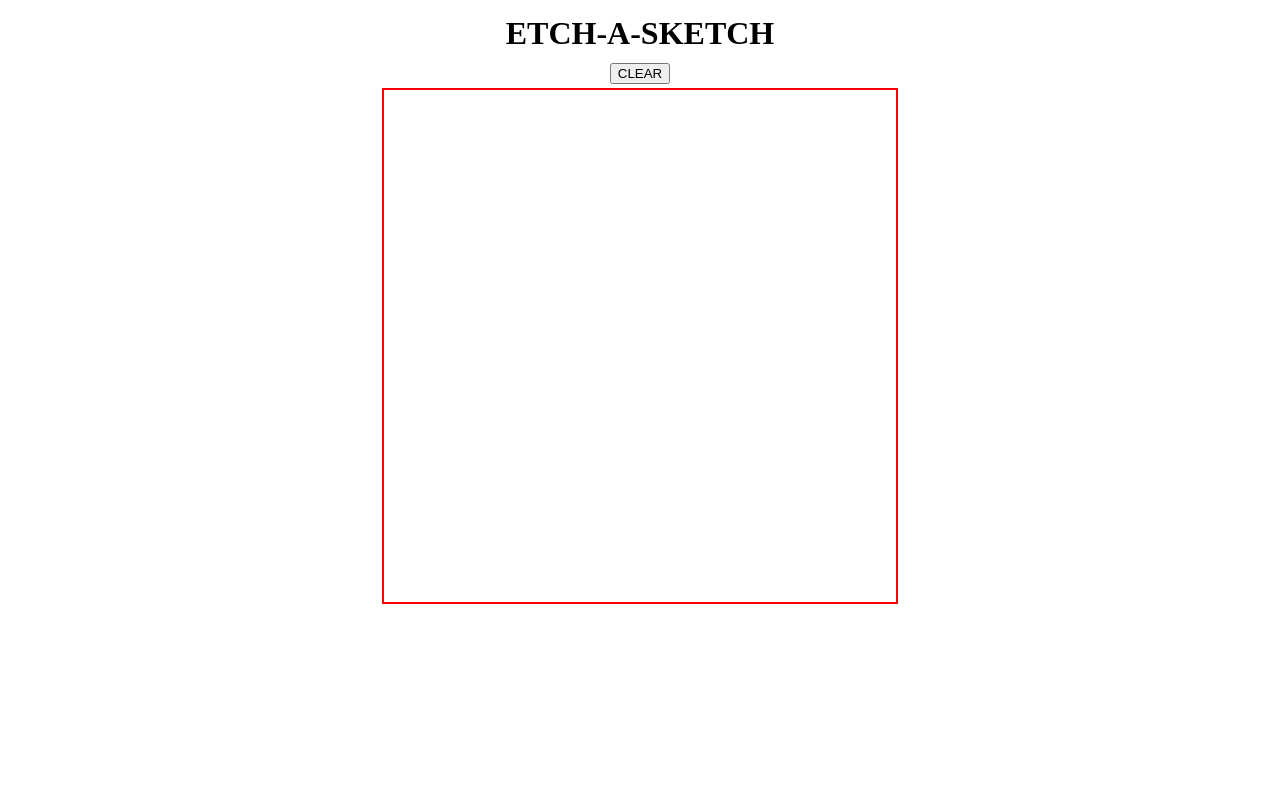
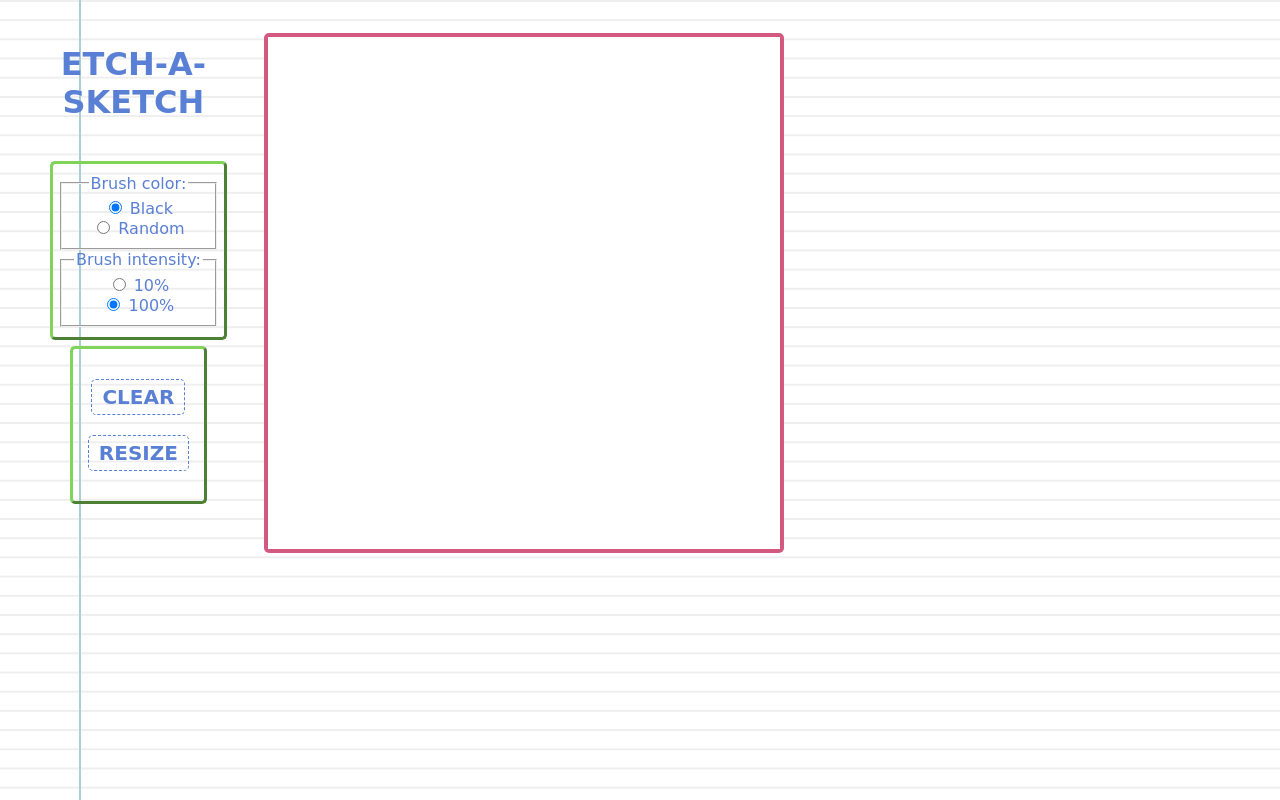
Before and after one commit to D-Ortea/etch-a-sketch, a plain HTML site: page index.html in a window 1280 px wide. Drawn offline with Linux system fonts and the light colour scheme; a web font is replaced by a local one.

Commit message:
Change css styles and add html radio-buttons. Done JS listener for clear button

```diff
--- a/index.html
+++ b/index.html
@@ -1,16 +1,48 @@
 <!DOCTYPE html>
 <html>
+
 <head>
   <meta charset="utf-8">
   <title>Etch-a-Sketch</title>
   <link rel="stylesheet" href="main.css" type="text/css">
 </head>
+
 <body>
+  <div id="test">
     <div id="container">
       <h1 id="title">ETCH-A-SKETCH</h1>
-      <button id="grid-btn">CLEAR</button>
+      <div class="btn-group top-group">
+        <ul class="btn-list">
+          <li>
+            <fieldset>
+              <legend>Brush color:</legend>
+              <input type="radio" name="brush" value="black" checked> Black<br>
+              <input type="radio" name="brush" value="random"> Random<br>
+            </fieldset>
+          </li>
+          <li>
+            <fieldset>
+                <legend>Brush intensity:</legend>
+                <input type="radio" name="intensity" value="10"> 10%<br>
+                <input type="radio" name="intensity" value="100" checked> 100%<br>
+              </fieldset>
+          </li>
+        </ul>
+      </div>
+      <div class="btn-group bottom-group">
+        <ul class="btn-list">
+          <li>
+            <button class="grid-btn" id="clear-btn">CLEAR</button>
+          </li>
+          <li>
+            <button class="grid-btn" id="resize-btn">RESIZE</button>
+          </li>
+        </ul>
+      </div>
       <div id="sketchbook"></div>
+    </div>
   </div>
   <script src="main.js"></script>
 </body>
+
 </html>
--- a/main.css
+++ b/main.css
@@ -1,25 +1,51 @@
+@import url('https://fonts.googleapis.com/css?family=Bilbo');
+
 :root {
   --rowNum: 16;
   --colNum: 16;
 }
 
+/* body {
+  background:
+radial-gradient(black 15%, transparent 16%) 0 0,
+radial-gradient(black 15%, transparent 16%) 8px 8px,
+radial-gradient(rgba(255,255,255,.1) 15%, transparent 20%) 0 1px,
+radial-gradient(rgba(255,255,255,.1) 15%, transparent 20%) 8px 9px;
+background-color:#282828;
+background-size:16px 16px;
+} */
+
+body {
+  background-color: #fff;
+  background-image:
+    linear-gradient(90deg, transparent 79px, #abced4 79px, #abced4 81px, transparent 81px),
+    linear-gradient(#eee .1em, transparent .1em);
+  background-size: 100% 1.2em;
+  font-family: 'Bilbo', cursive;
+  color: #5980d4;
+}
+
+#test {
+  display: grid;
+}
+
 #container {
   display: grid;
-  grid: ". title ." 50px
-        ". button ." 30px
-        "sketch sketch sketch" 1fr
-        / 1fr 2fr 1fr;
+  grid: "title sketch" 100px
+        "top-group sketch" 1fr
+        "bottom-group sketch" 1fr
+        / 1fr 4fr;
   justify-items: center;
   align-items: center;
-}
-
-#grid-btn {
-  grid-area: button;
   text-align: center;
+  justify-self: right;
+  align-self: center;
+  margin: 25px 5px;
 }
 
 #title {
   grid-area: title;
+  margin-right: 10px;
 }
 
 #sketchbook {
@@ -27,8 +53,57 @@
   grid: repeat(var(--rowNum), 1fr) / repeat(var(--colNum), 1fr);
   width: 512px;
   height: 512px;
-  border: 2px solid red;
+  border: 4px solid #d45980;
+  border-radius: 5px;
   grid-area: sketch;
+  justify-self: left;
+}
+
+.btn-group {
+  border: 3px outset #80d459;
+  border-radius: 5px;
+  margin: 3px;
+}
+
+.top-group {
+  grid-area: top-group;
+  grid-column: 1 / 1;
+  grid-row: 2 / 2;
+  align-self: end;
+}
+
+.bottom-group {
+  grid-area: bottom-group;
+  grid-column: 1 / 1;
+  grid-row: 3 / 3;
+  align-self: start;
+  padding: 10px;
+}
+
+.btn-list {
+  list-style: none;
+  padding: 0;
+  margin: 10px 5px;
+}
+
+.grid-btn {
+  text-align: center;
+  border: 1.5px dashed #5980d4;;
+  border-radius: 5px;
+  background: transparent;
+  color: #5980d4;
+
+  margin: 10px 0;
+  padding: 5px 10px;
+
+  font-size: 20px;
+  font-weight: bold;
+  font-family: 'Bilbo', cursive;
+  outline: none;
+}
+
+.grid-btn:hover {
+  background: #d46f59;
 }
 
 .cell {
--- a/main.js
+++ b/main.js
@@ -7,12 +7,19 @@
 function createGrid(side = 16) {
   style.setProperty('--rowNum', side);
   style.setProperty('--colNum', side);
-  clearSketchBook();
+  deleteCells();
   for (let i = 0; i < side * side; i++) {
     const div = create('div');
     div.classList.add('cell');
     addCellListener(div);
     sketchBook.appendChild(div);
+  }
+}
+
+function deleteCells() {
+  const cells = sketchBook.childNodes;
+  while (cells.length > 0) {
+    sketchBook.removeChild(cells[0]);
   }
 }
 
@@ -23,20 +30,26 @@
 }
 
 function addClearBtnListerner() {
-  const button = select('#grid-btn');
+  const button = select('#clear-btn');
   button.addEventListener('click', () => {
-    createGrid(prompt('Type sketchbook side dimensions'));
+    clearSketchBook();
+  });
+}
+
+function addResizeButtonListener() {
+  const button = select('#resize-btn');
+  button.addEventListener('click', () => {
+    createGrid(prompt('Type sketchbook side dimensions', 16));
   });
 }
 
 function clearSketchBook() {
-  document.querySelector('#sketchbook').childNodes
   const cells = sketchBook.childNodes;
-  while(cells.length > 0) {
-    sketchBook.removeChild(cells[0]);
+  for (let i = 0; i < cells.length; i++) {
+    cells[i].classList.remove('cell-over');
   }
 }
 
-
+addResizeButtonListener();
 addClearBtnListerner();
 createGrid();
```
Lines whose indentation alone changed are shown as unchanged.
